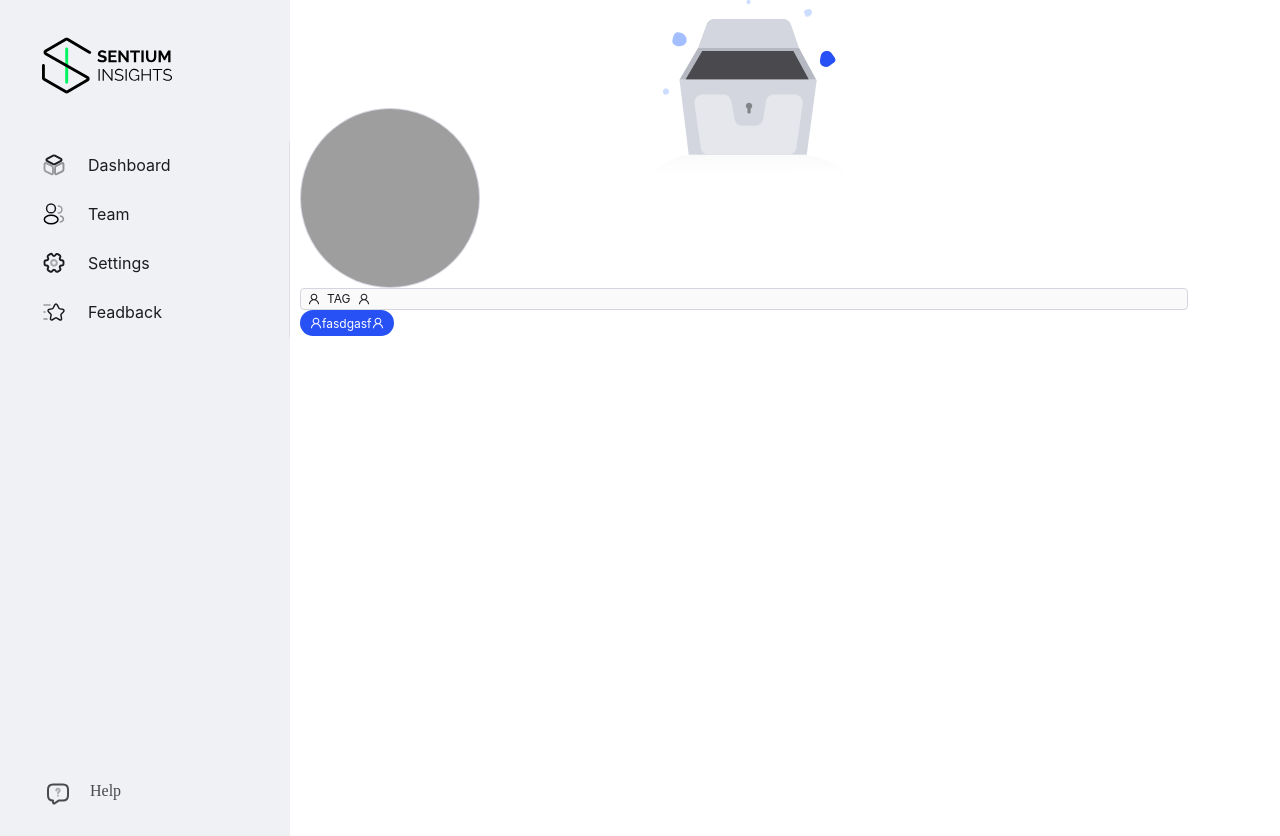
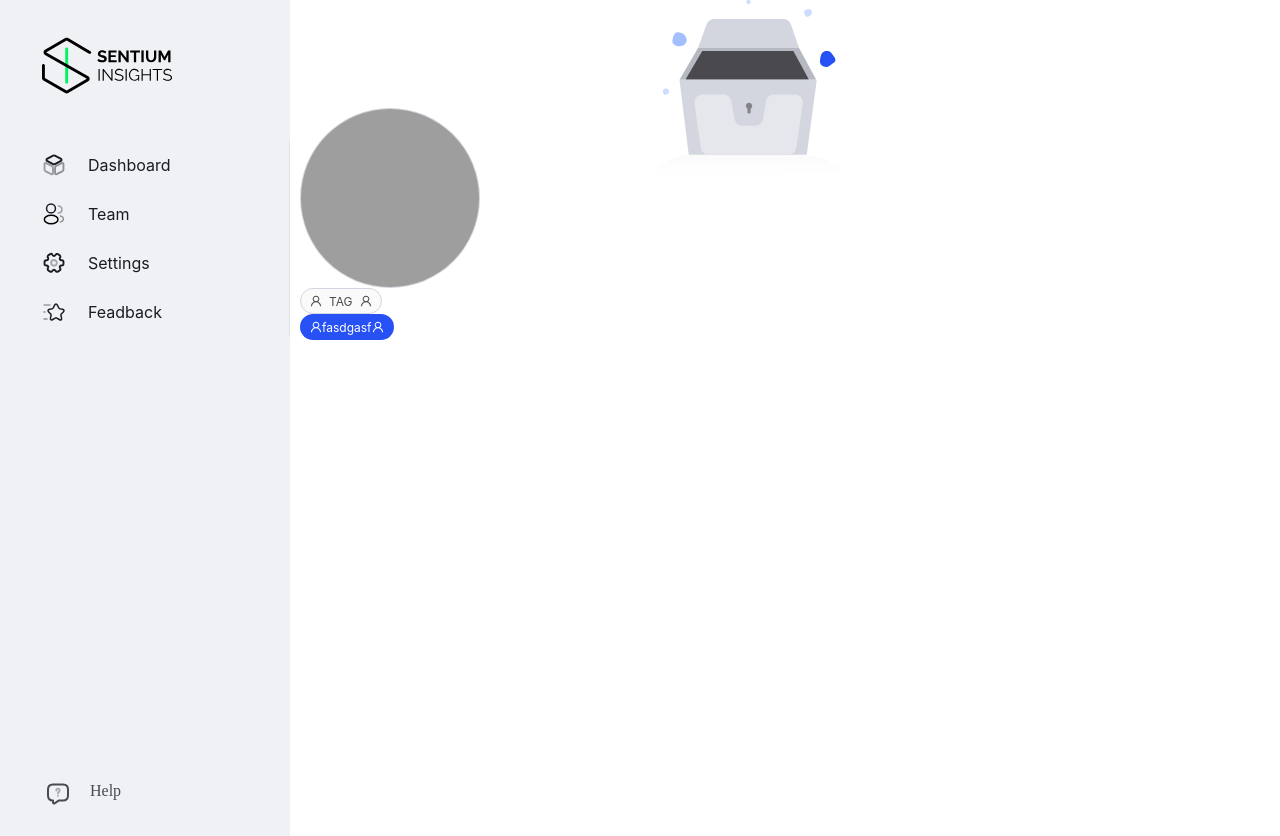
Before and after one commit to Arsjj/Insights-Storybook, a React (Vite) app: page / in a window 1280 px wide. Built offline with nearby package versions, Linux system fonts and the light colour scheme; grey boxes are pictures that could not be loaded.

Commit message:
change tag styles

```diff
--- a/src/components/Tag/CheckebleSiTae/index.tsx
+++ b/src/components/Tag/CheckebleSiTae/index.tsx
@@ -1,7 +1,7 @@
 import { FC } from "react";
 import CheckableTag from "antd/es/tag/CheckableTag";
 import {ChackableSiTagProps} from "../index.d";
-import { tagStyles } from "../styles";
+import { tagStyles, checkableTagStyles } from "../styles";
 
 
 
@@ -11,7 +11,7 @@ const CheckableSiTag: FC<ChackableSiTagProps> = ({iconPosition, icon, children,
   const double = iconPosition === "double";
 
   return (
-    <CheckableTag css={tagStyles} {...rest}>
+    <CheckableTag css={[tagStyles, checkableTagStyles]} {...rest}>
       {(left || double) && icon}
       <span className="text">{children}</span>
       {(right || double) && icon}
--- a/src/components/Tag/SiTag/index.tsx
+++ b/src/components/Tag/SiTag/index.tsx
@@ -9,7 +9,7 @@ const SiTag:FC<SiTagProps> = ({icon, iconPosition, children, ...rest}) => {
   const double = iconPosition === "double";
 
   return (
-    <Tag {...rest}>
+    <Tag css={tagStyles} {...rest}>
       {(left || double) && icon}
       <span className="text">{children}</span>
       {(right || double) && icon}
--- a/src/components/Tag/styles.tsx
+++ b/src/components/Tag/styles.tsx
@@ -6,13 +6,14 @@ export const tagStyles = css`
   width: fit-content;
   padding: 2px 9px 2px 9px;
   border-radius: 16px;
-  color: #4A4A4E; //gray-8
-
+  color: #4a4a4e; //gray-8
   .text {
     position: relative;
-    top: 1px
+    top: 1px;
   }
+`;
 
+export const checkableTagStyles = css`
   &:not(.ant-tag-checkable-checked):hover {
     color: #527aff; //blue-5
     background-color: transparent;
@@ -20,6 +21,12 @@ export const tagStyles = css`
 
   &.ant-tag-checkable-checked {
     background-color: #2751f4;
-    color: #FFFFFF;
+    color: #ffffff;
+    &:hover {
+      background-color: #527aff; //blue-5
+    }
+    &:active {
+      background-color: #1735cf; //blue-7
+    }
   }
 `;
```
